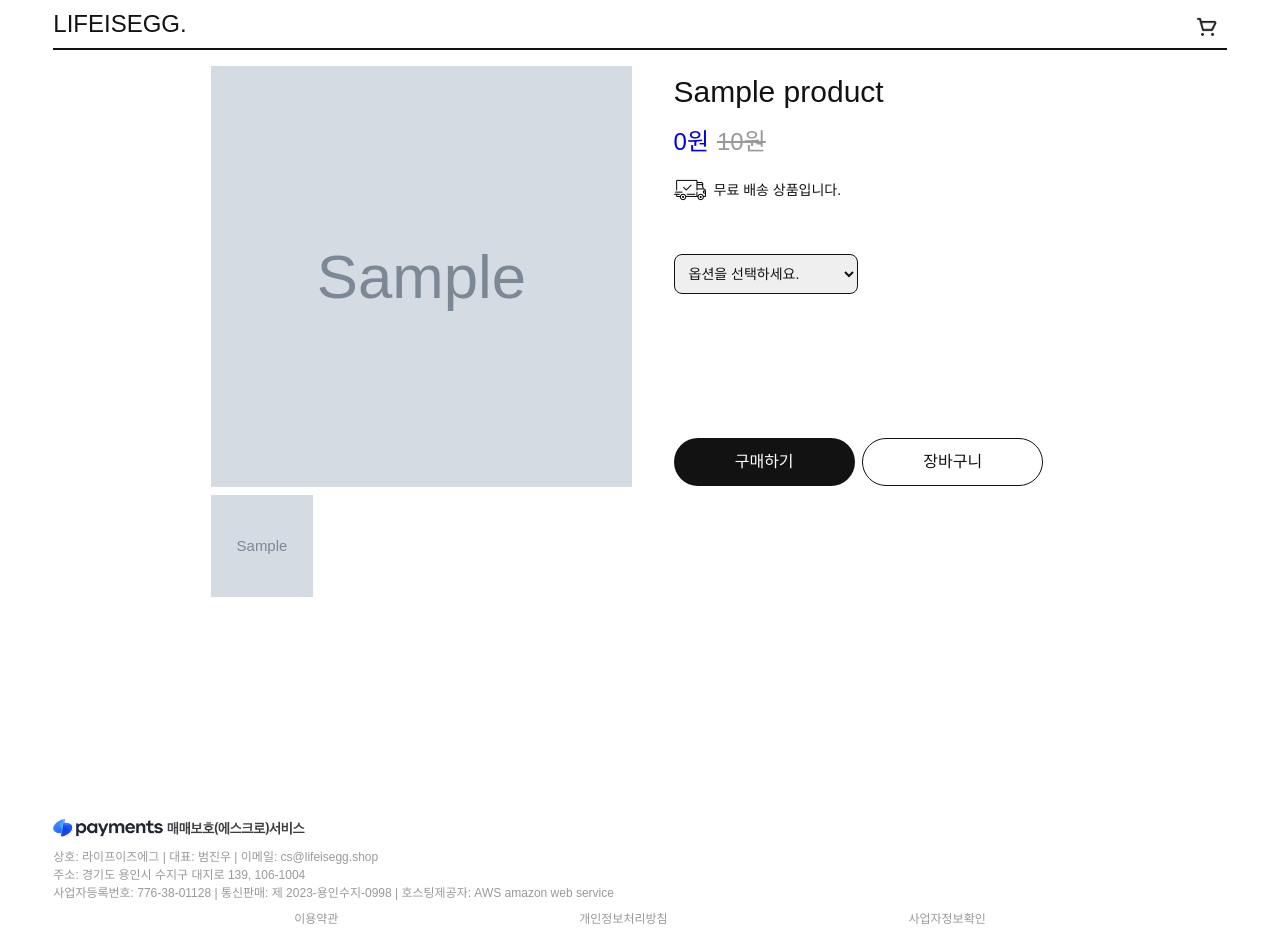
After one commit to beomjinu/lifeisegg, a Django app: page /shop/1/ in a window 1280 px wide. The commit adds this page. Run offline with Django 4.2, Linux system fonts and the light colour scheme; tables that the repository leaves empty hold one stand-in row (values such as "Sample post"); grey boxes marked "Sample" are stand-in pictures; some libraries are stand-ins or nearby versions; some web fonts are replaced.

Commit message:
detail 페이지 거의 완성

```diff
--- a/backend/shop/urls.py
+++ b/backend/shop/urls.py
@@ -1,6 +1,9 @@
 from django.urls import path
 from . import views
 
+app_name = 'shop'
+
 urlpatterns = [
-    path("", views.index, name="index"),
+    path('', views.index, name='index'),
+    path('<int:product_id>/', views.detail, name='detail'),
 ]
--- a/backend/shop/views.py
+++ b/backend/shop/views.py
@@ -1,5 +1,6 @@
-from django.shortcuts import render
+from django.shortcuts import render, get_object_or_404
 from .models import Product
+import json
 
 def index(request):
     products = Product.objects.order_by('priority')
@@ -9,8 +10,22 @@ def index(request):
         product.format_discounted = format(product.discounted, ",")
         product.solted_images     = product.images.all().order_by('priority')
 
-    context  = {
+    context = {
         'products': products
     }
 
     return render(request, 'shop/index.html', context=context)
+
+def detail(request, product_id):
+    product = get_object_or_404(Product, pk=product_id)
+
+    product.format_price      = format(product.price, ",")
+    product.format_discounted = format(product.discounted, ",")
+    product.solted_images     = product.images.all().order_by('priority')
+    product.solted_options    = product.options.all().order_by('priority')
+
+    context = {
+        'product': product,
+    }
+
+    return render(request, 'shop/detail.html', context=context)
--- a/backend/templates/base.html
+++ b/backend/templates/base.html
@@ -15,7 +15,7 @@
             }
         </style>
     </head>
-    <body class="font-regular text-dark w-11/12 mx-auto">
+    <body class="font-regular text-dark w-11/12 mx-auto relative">
         <div class="h-screen">
             <div class="flex justify-between h-12">
                 <a href="/shop/" class="flex items-center">
@@ -31,7 +31,7 @@
             {% block content %}
             {% endblock %}
         </div>
-        <footer class="text-[12px] my-4 text-gray">
+        <footer class="text-[12px] my-4 text-gray_3 h-full">
             <a target="_blank" href="https://pgweb.tosspayments.com/ms/escrow/s_escrowYn.do?mertid=lifeisb7i1">
                 <img class="h-6" src="{% static 'escrow.png' %}">
             </a>
@@ -55,7 +55,10 @@
                         colors: {
                             dark: '#121212',
                             blue: '#0000ED',
-                            gray: '#999999',
+                            gray_1: '#F9F9F9',
+                            gray_2: '#303030',
+                            gray_3: '#999999'
+
                         },
                         fontFamily: {
                             regular: ["Pretendard-Regular", "sans-serif"]
--- /dev/null
+++ b/backend/templates/shop/detail.html
@@ -0,0 +1,132 @@
+{% extends 'base.html' %}
+{% load static %}
+{% block content %}
+<div class="w-11/12 max-w-[858px] h-full mx-auto">
+    <div class="grid grid-cols-2 gap-4">
+        <div class="flex flex-col gap-2">
+            <img class="w-full aspect-square object-cover" src="{{ product.solted_images.first.image.url }}">
+            <div class="grid grid-cols-4 gap-1">
+                {% for image in product.solted_images %}
+                <img class="object-cover aspect-square w-full" src="{{ image.image.url }}">
+                {% endfor %}
+            </div>
+        </div>
+        <div>
+            <div class="w-11/12 mx-auto p-2">
+                <p class="text-3xl">{{ product.name }}</p>
+                <div class="flex gap-2 text-2xl my-4">
+                    <p class="text-blue">{{ product.format_discounted }}원</p>
+                    <p class="text-gray_3"><del>{{ product.format_price }}원</del></p>
+                </div>
+                <div class="flex gap-2 mt-4">
+                    <img title="Freepik - Flaticon" class="w-8" src="{% static 'shipped.png' %}">
+                    <p class="flex items-center text-sm">무료 배송 상품입니다.</p>
+                </div>
+                <div class="mt-12 w-1/2">
+                    <select onchange="select_option()" id="options" class="border border-dark text-dark text-sm rounded-lg block w-full p-2.5">
+                        <option value="NONE" selected>옵션을 선택하세요.</option>
+                        {% for option in product.solted_options %}
+                        <option value="{{ option.id }}">+{{ option.price }}원 | {{ option.content }}</option>
+                        {% endfor %}
+                    </select>
+                </div>
+                <div class="flex flex-col gap-4 min-h-32 mt-28">
+                    <div class="flex flex-col gap-1 text-sm" id="selected_option_html">
+                    </div>
+                    <div class="flex justify-between h-12 w-full mt-4">
+                        <button class="w-[49%] rounded-full bg-dark text-white hover:bg-gray duration-500">구매하기</button>
+                        <button class="w-[49%] rounded-full border border-dark hover:bg-dark hover:text-white duration-500">장바구니</button>
+                    </div>
+                </div>
+            </div>
+        </div>
+    </div>
+</div>
+<script>
+    let option_list = []
+    {% for option in product.options.all %}
+    option_list.push(
+        {
+            "id": parseInt('{{ option.id }}'),
+            "content": '{{ option.content }}',
+            "price": parseInt('{{ option.price }}'),
+            "is_sold_out": ('{{ option.is_sold_out }}' == 'True') ? true : false
+        }
+    )
+    {% endfor %}
+
+    let selected_option = []
+
+    function add_option(product_id, quantity=1) {
+        let overlap = false;
+
+        if (selected_option.length != 0) {
+            for (let i in selected_option) {
+                if (selected_option[i][0].id == product_id) {
+                    selected_option[i][1] += quantity
+
+                    if (selected_option[i][1] <= 0) {
+                        delete_option(product_id)
+                    }
+
+                    overlap = true
+                }
+            }
+        }
+
+        if (overlap != true) {
+            selected_option.push([option_list[product_id - 1], 1])
+        }
+
+        set_options_html()
+    }
+
+    function delete_option(product_id) {
+        selected_option = selected_option.filter(function(item) {
+            return item[0].id !== product_id;
+        });
+
+        set_options_html()
+    }
+
+    function select_option() {
+        let element = document.getElementById("options");
+
+        add_option(element.value)
+        element.value = "NONE"
+    }
+
+    let product_discounted = parseInt('{{ product.discounted }}')
+
+    function set_options_html() {
+        let html = ""
+
+        for (let i in selected_option) {
+            html += `
+                <div class="relative rounded-sm bg-gray_1 h-20 p-2">
+                    <button onclick="delete_option(${selected_option[i][0].id})" class="text-gray_3 absolute right-2 h-[6.5px] w-[6.5px] leading-[6.5px] flex flex-col">⨯</button>
+                    <div class="flex justify-between w-full h-full">
+                        <div class="flex flex-col justify-between h-full">
+                            <p>${selected_option[i][0].content}</p>
+                            <div class="flex items-center h-8 border border-gray_3 w-24 rounded-lg text-gray_3">
+                                <button onclick="add_option(${selected_option[i][0].id})" class="w-8 h-full border-r border-gray_3 flex items-center justify-center">
+                                    +
+                                </button>
+                                <div class="w-8 h-full flex items-center justify-center text-dark">
+                                    ${selected_option[i][1]}
+                                </div>
+                                <button onclick="add_option(${selected_option[i][0].id}, -1)" class="w-8 h-full flex items-center justify-center border-l border-gray_3">
+                                    -
+                                </button>
+                                </div>
+                            </div>
+                        <p class="flex items-center">${ ((product_discounted + selected_option[i][0].price) * selected_option[i][1]).toLocaleString() }원</p>
+                    </div>
+                </div>
+            `
+        }
+        let element = document.getElementById("selected_option_html")
+        element.innerHTML = html
+    }
+</script>
+{% endblock %}
--- a/backend/templates/shop/index.html
+++ b/backend/templates/shop/index.html
@@ -11,7 +11,7 @@
                 <div class="flex gap-1 text-sm">
                     <p class="text-blue">{{ product.format_discounted}}원</p>
                     {% if product.price != product.discounted %}
-                    <p class="text-gray"><del>{{ product.format_price }}원</del></p>
+                    <p class="text-gray_3"><del>{{ product.format_price }}원</del></p>
                     {% endif %}
                 </div>
             </div>
```
Also changed, not shown: backend/static/deck.png (added), backend/static/shipped.png (added).
